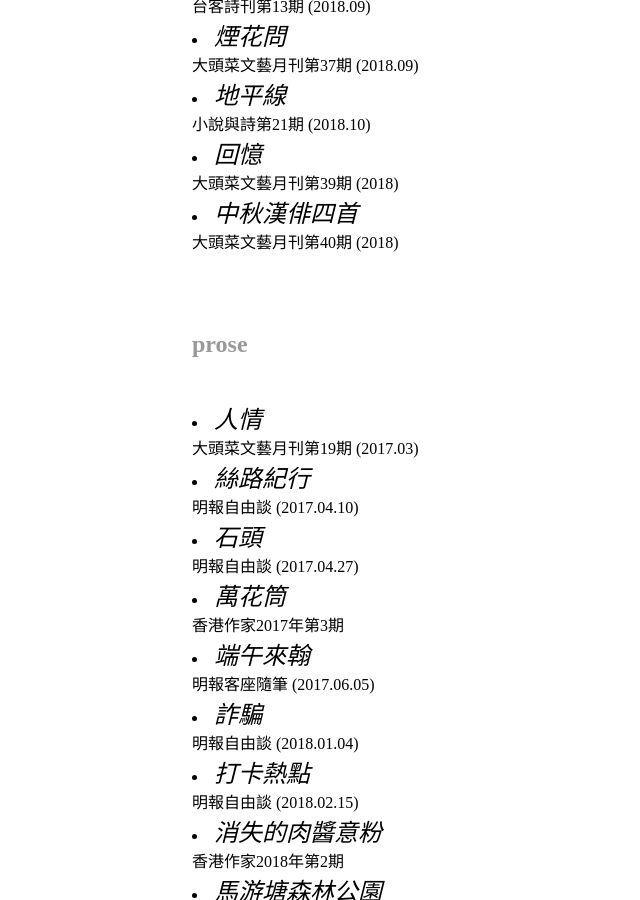
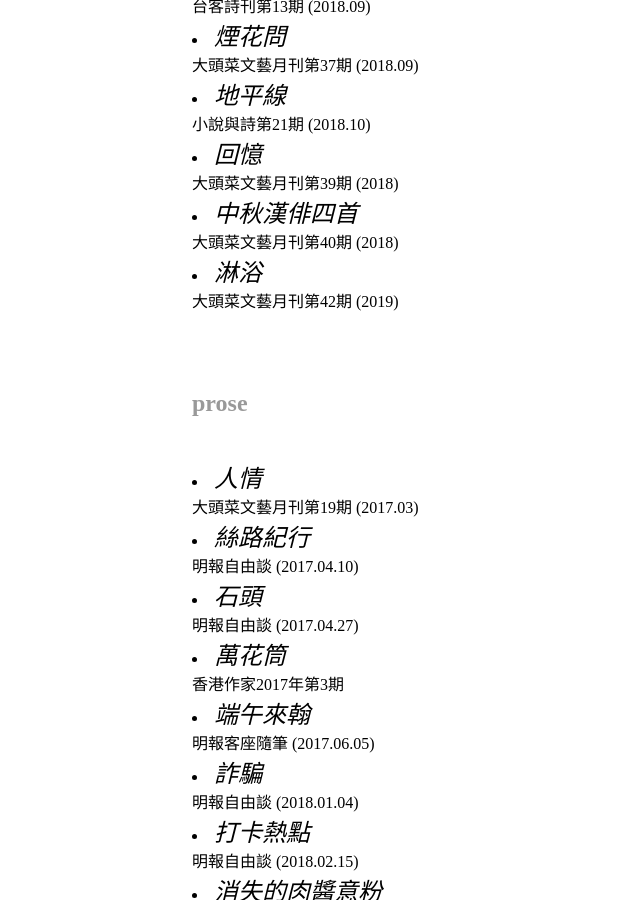
Before and after one commit to maksuihin/maksuihin.github.io, a Jekyll site: the page built from writings.html, in a window 1280 px wide and 900 px high, scrolled down 1043 px. Shown: the whole window, without its empty margins (0-640 px from the left). Built offline with Jekyll 4.4.1, drawn with Linux system fonts in a browser that asks for light colours.

Commit message:
Update writings.html

```diff
--- a/writings.html
+++ b/writings.html
@@ -28,6 +28,7 @@ title: Little Words by MAK, Sui-hin
 <li><em>地平線</em>    </br>小說與詩第21期 (2018.10)<br/></li>
 <li><em>回憶</em>    </br>大頭菜文藝月刊第39期 (2018)<br/></li>
 <li><em>中秋漢俳四首</em>    </br>大頭菜文藝月刊第40期 (2018)<br/></li>
+<li><em>淋浴</em>    </br>大頭菜文藝月刊第42期 (2019)<br/></li>
 
 
 				</ul></span>
```
